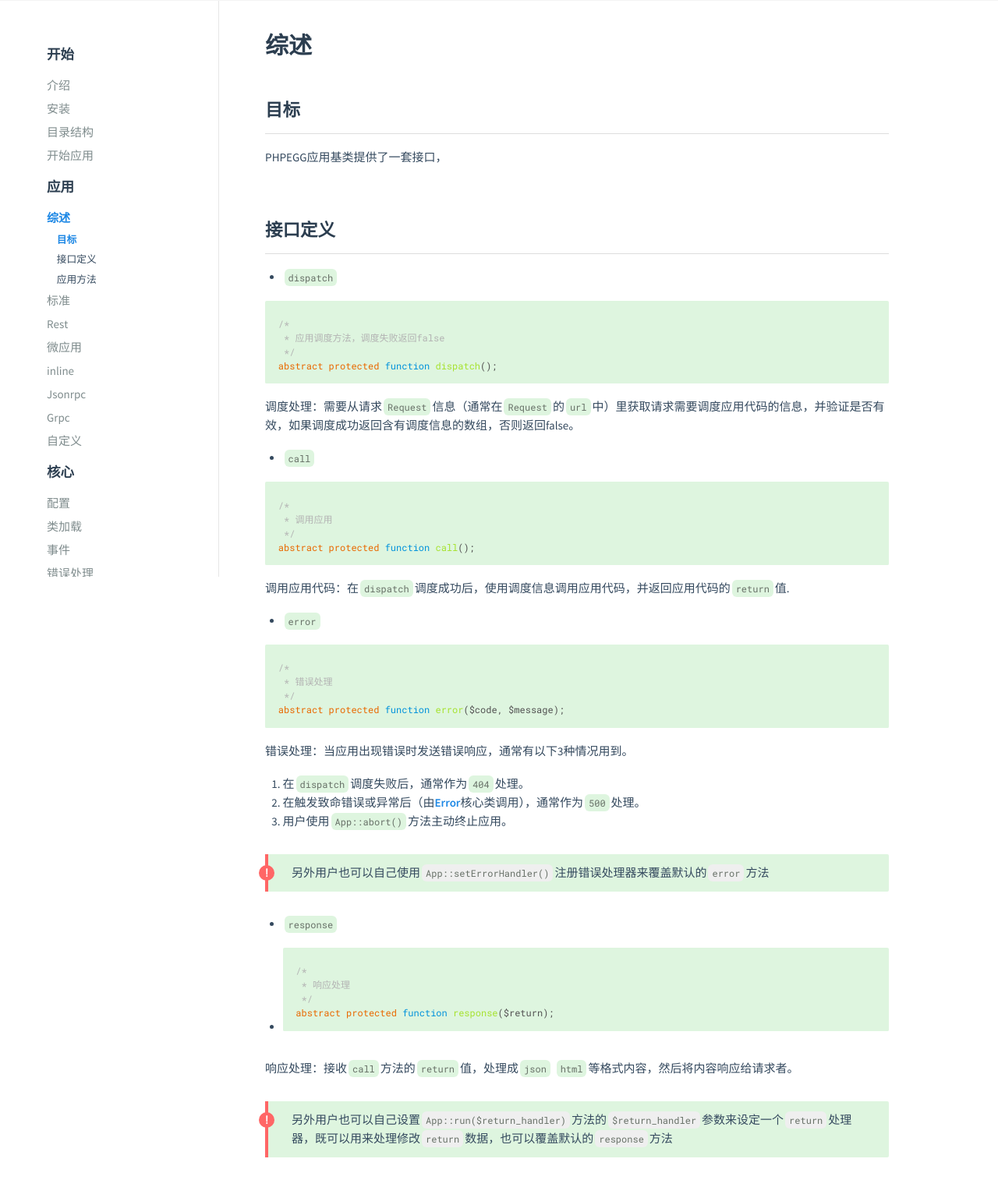
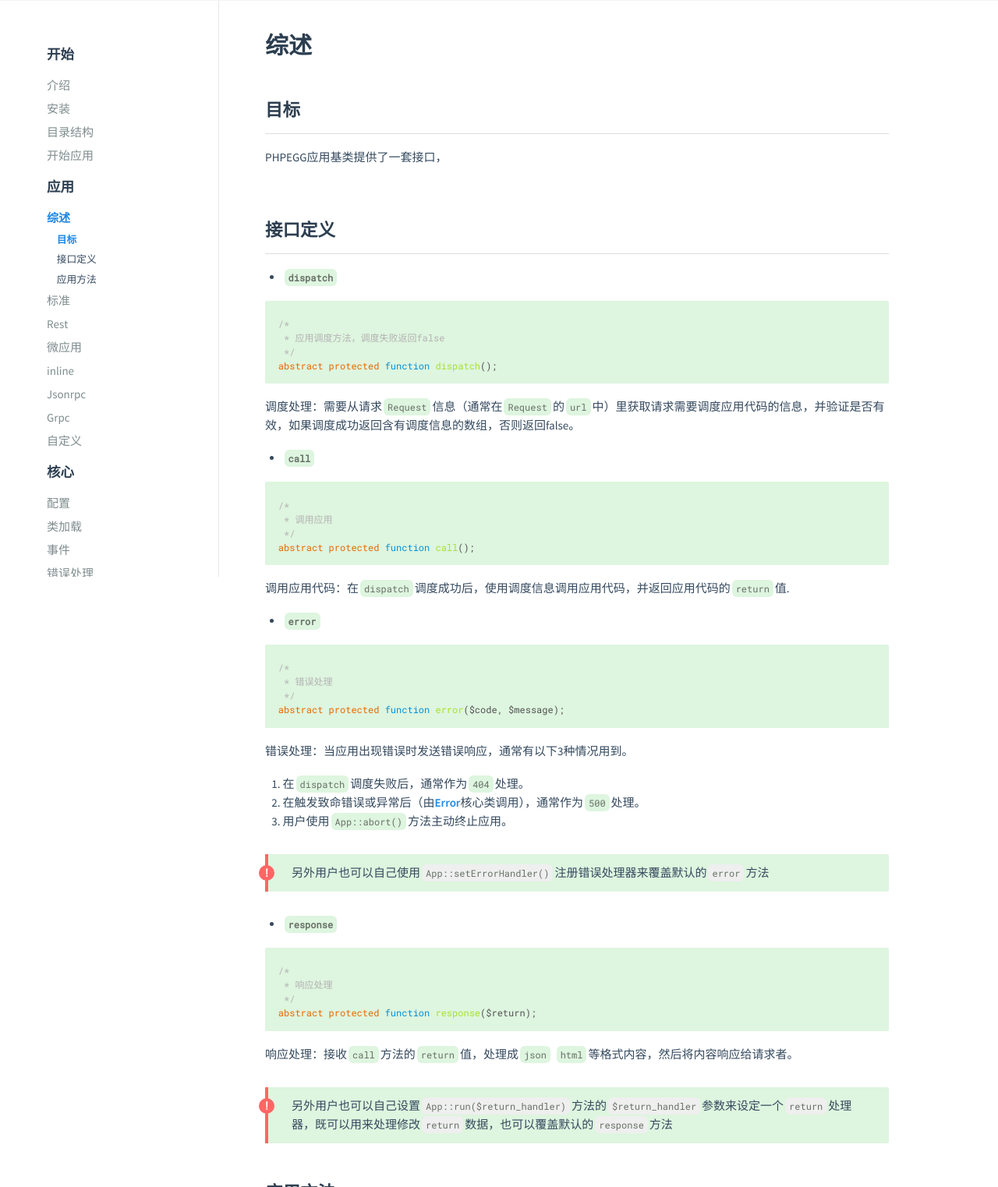
Before and after one commit to qiu-jin/phpegg.com, a plain HTML site: page doc/app.html in a window 1280 px wide. Shown: the part 60-1583 px from the top of the page at 78% size. Drawn offline with nearby package versions, Linux system fonts and the light colour scheme.

Commit message:
Site updated: 2017-10-14 23:19:25

```diff
--- a/doc/app.html
+++ b/doc/app.html
@@ -444,17 +444,17 @@
 
   <h2 id="目标"><a href="#目标" class="headerlink" title="目标"></a>目标</h2><p>PHPEGG应用基类提供了一套接口，</p>
 <h2 id="接口定义"><a href="#接口定义" class="headerlink" title="接口定义"></a>接口定义</h2><ul>
-<li><code>dispatch</code></li>
+<li><strong><code>dispatch</code></strong></li>
 </ul>
 <figure class="highlight php"><table><tr><td class="code"><pre><div class="line"><span class="comment">/*</span></div><div class="line"><span class="comment"> * 应用调度方法，调度失败返回false</span></div><div class="line"><span class="comment"> */</span></div><div class="line"><span class="keyword">abstract</span> <span class="keyword">protected</span> <span class="function"><span class="keyword">function</span> <span class="title">dispatch</span><span class="params">()</span></span>;</div></pre></td></tr></table></figure>
 <p>调度处理：需要从请求<code>Request</code>信息（通常在<code>Request</code>的<code>url</code>中）里获取请求需要调度应用代码的信息，并验证是否有效，如果调度成功返回含有调度信息的数组，否则返回false。</p>
 <ul>
-<li><code>call</code></li>
+<li><strong><code>call</code></strong></li>
 </ul>
 <figure class="highlight php"><table><tr><td class="code"><pre><div class="line"><span class="comment">/*</span></div><div class="line"><span class="comment"> * 调用应用</span></div><div class="line"><span class="comment"> */</span></div><div class="line"><span class="keyword">abstract</span> <span class="keyword">protected</span> <span class="function"><span class="keyword">function</span> <span class="title">call</span><span class="params">()</span></span>;</div></pre></td></tr></table></figure>
 <p>调用应用代码：在<code>dispatch</code>调度成功后，使用调度信息调用应用代码，并返回应用代码的<code>return</code>值.</p>
 <ul>
-<li><code>error</code></li>
+<li><strong><code>error</code></strong></li>
 </ul>
 <figure class="highlight php"><table><tr><td class="code"><pre><div class="line"><span class="comment">/*</span></div><div class="line"><span class="comment"> * 错误处理</span></div><div class="line"><span class="comment"> */</span></div><div class="line"><span class="keyword">abstract</span> <span class="keyword">protected</span> <span class="function"><span class="keyword">function</span> <span class="title">error</span><span class="params">($code, $message)</span></span>;</div></pre></td></tr></table></figure>
 <p>错误处理：当应用出现错误时发送错误响应，通常有以下3种情况用到。</p>
@@ -466,10 +466,9 @@
 <p class="tip">另外用户也可以自己使用<code>App::setErrorHandler()</code>注册错误处理器来覆盖默认的<code>error</code>方法</p>
 
 <ul>
-<li><code>response</code></li>
-<li><figure class="highlight php"><table><tr><td class="code"><pre><div class="line"><span class="comment">/*</span></div><div class="line"><span class="comment"> * 响应处理</span></div><div class="line"><span class="comment"> */</span></div><div class="line"><span class="keyword">abstract</span> <span class="keyword">protected</span> <span class="function"><span class="keyword">function</span> <span class="title">response</span><span class="params">($return)</span></span>;</div></pre></td></tr></table></figure>
-</li>
+<li><strong><code>response</code></strong></li>
 </ul>
+<figure class="highlight php"><table><tr><td class="code"><pre><div class="line"><span class="comment">/*</span></div><div class="line"><span class="comment"> * 响应处理</span></div><div class="line"><span class="comment"> */</span></div><div class="line"><span class="keyword">abstract</span> <span class="keyword">protected</span> <span class="function"><span class="keyword">function</span> <span class="title">response</span><span class="params">($return)</span></span>;</div></pre></td></tr></table></figure>
 <p>响应处理：接收<code>call</code>方法的<code>return</code>值，处理成<code>json</code> <code>html</code>等格式内容，然后将内容响应给请求者。</p>
 <p class="tip">另外用户也可以自己设置<code>App::run($return_handler)</code>方法的<code>$return_handler</code>参数来设定一个<code>return</code>处理器，既可以用来处理修改<code>return</code>数据，也可以覆盖默认的<code>response</code>方法</p>
 
```
Also changed, not shown: service-worker.js (+1 -1 lines).
